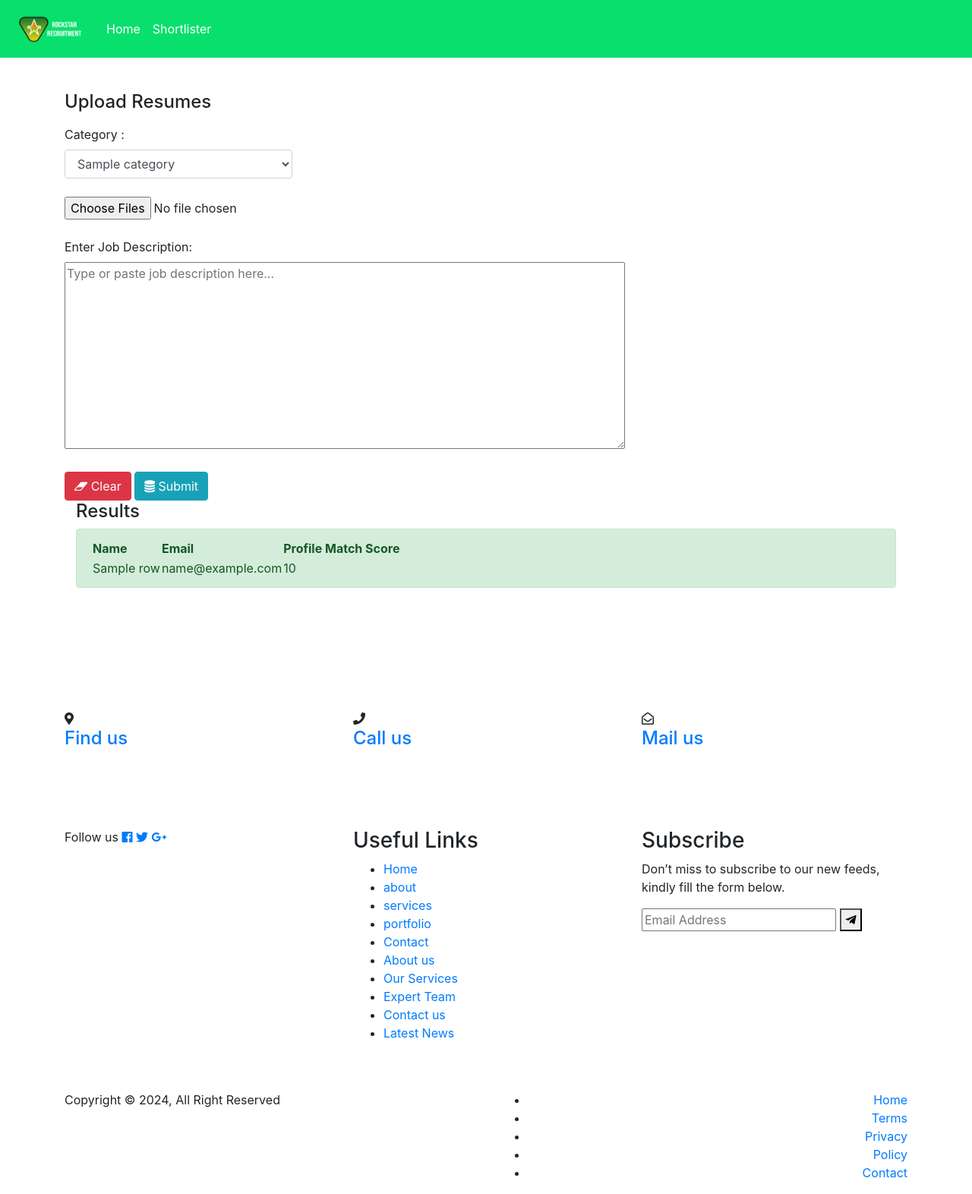
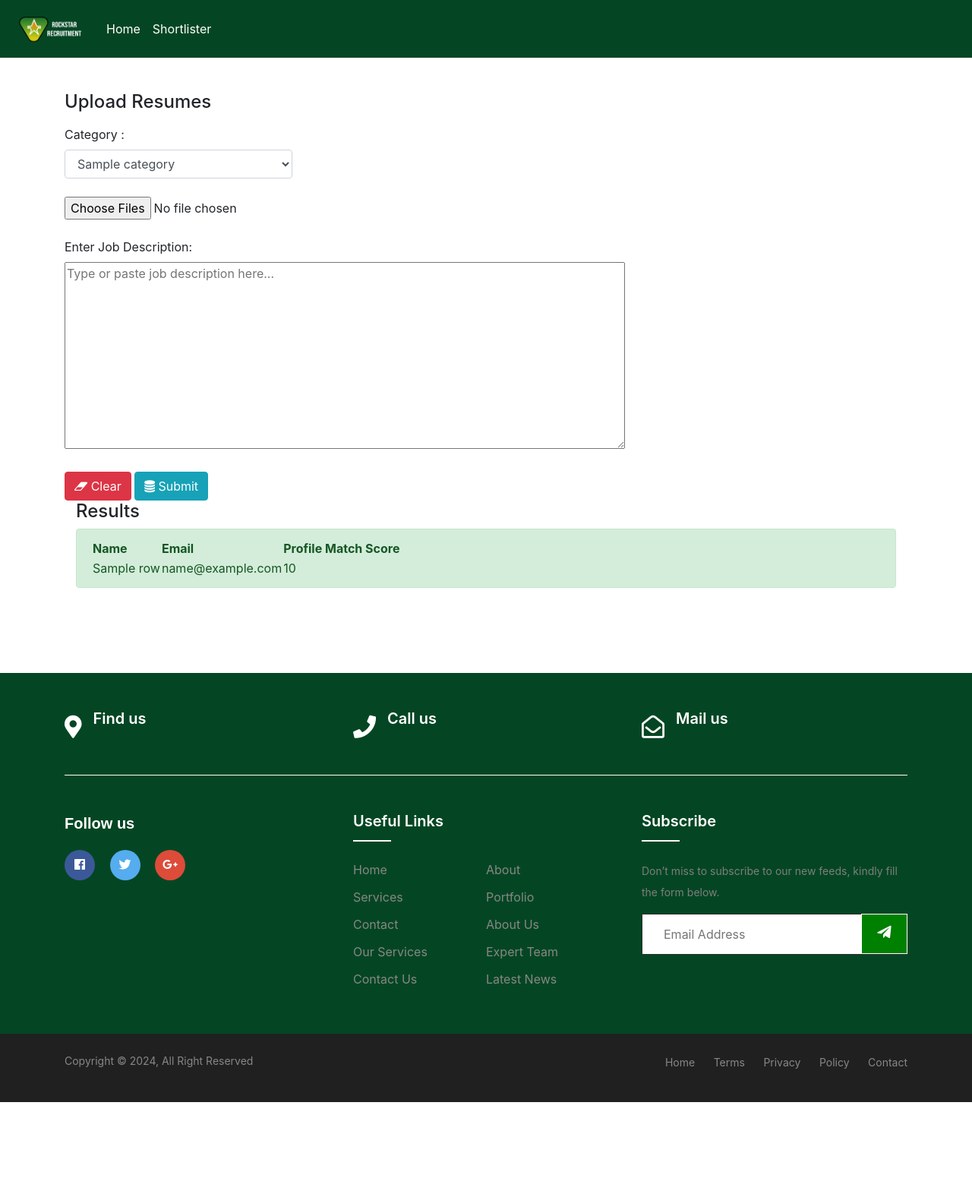
Before and after one commit to enfusemsai/Rockstar, a Flask app: template template/index.html in a window 1280 px wide. Shown: the whole page at 76% size. After the commit the page ends 1451 px from the top, so only its background shows below. Run offline with Flask 3, Linux system fonts and the light colour scheme; the template is opened without the code that fills it: most values are stand-ins (such as "Sample title", 1, 10 or a date in 2020); some libraries are stand-ins or nearby versions.

Commit message:
Update index.css

```diff
--- a/static/index.css
+++ b/static/index.css
@@ -4,5 +4,178 @@ img{
 
 }
 nav{
-    background: rgb(9, 223, 109);
+    background:rgb(4, 70, 35);
 }
+/* body{
+
+  margin-left: 310px;
+  padding: 20px;
+  margin-bottom: 11px;
+  background-image:linear-gradient(90deg,rgba(100,100,100,1),rgba(100,100,100,1)),url("./background_image.png");
+} */
+
+
+
+
+ul {
+    margin: 0px;
+    padding: 0px;
+}
+.footer-section {
+  background:rgb(4, 70, 35);
+  position: relative;
+}
+.footer-cta {
+  border-bottom: 1px solid white;
+}
+.single-cta i {
+  color: white;
+  font-size: 30px;
+  float: left;
+  margin-top: 8px;
+}
+.cta-text {
+  padding-left: 15px;
+  display: inline-block;
+}
+.cta-text h4 {
+  color: #fff;
+  font-size: 20px;
+  font-weight: 600;
+  margin-bottom: 2px;
+}
+.cta-text a {
+  color: white;
+
+}
+
+
+.footer-content {
+  position: relative;
+  z-index: 2;
+}
+.footer-pattern img {
+  position: absolute;
+  top: 0;
+  left: 0;
+  height: 330px;
+  background-size: cover;
+  background-position: 100% 100%;
+}
+.footer-logo {
+  margin-bottom: 30px;
+}
+.footer-logo img {
+    max-width: 200px;
+}
+.footer-text p {
+  margin-bottom: 14px;
+  font-size: 14px;
+      color: #7e7e7e;
+  line-height: 28px;
+}
+.footer-social-icon span {
+  color: #fff;
+  display: block;
+  font-size: 20px;
+  font-weight: 700;
+  font-family: 'Poppins', sans-serif;
+  margin-bottom: 20px;
+}
+.footer-social-icon a {
+  color: #fff;
+  font-size: 16px;
+  margin-right: 15px;
+}
+.footer-social-icon i {
+  height: 40px;
+  width: 40px;
+  text-align: center;
+  line-height: 38px;
+  border-radius: 50%;
+}
+.facebook-bg{
+  background: #3B5998;
+}
+.twitter-bg{
+  background: #55ACEE;
+}
+.google-bg{
+  background: #DD4B39;
+}
+.footer-widget-heading h3 {
+  color: #fff;
+  font-size: 20px;
+  font-weight: 600;
+  margin-bottom: 40px;
+  position: relative;
+}
+.footer-widget-heading h3::before {
+  content: "";
+  position: absolute;
+  left: 0;
+  bottom: -15px;
+  height: 2px;
+  width: 50px;
+  background: white;
+}
+.footer-widget ul li {
+  display: inline-block;
+  float: left;
+  width: 50%;
+  margin-bottom: 12px;
+}
+.footer-widget ul li a:hover{
+  color: white;
+}
+.footer-widget ul li a {
+  color: #878787;
+  text-transform: capitalize;
+}
+.subscribe-form {
+  position: relative;
+  overflow: hidden;
+}
+.subscribe-form input {
+  width: 100%;
+  padding: 14px 28px;
+  background: white;
+  border: 1px solid #2E2E2E;
+  color: #fff;
+}
+.subscribe-form button {
+    position: absolute;
+    right: 0;
+    background: green;
+    padding: 13px 20px;
+    border: 1px solid white;
+    top: 0;
+}
+.subscribe-form button i {
+  color: #fff;
+  font-size: 22px;
+  transform: rotate(-6deg);
+}
+.copyright-area{
+  background: #202020;
+  padding: 25px 0;
+}
+.copyright-text p {
+  margin: 0;
+  font-size: 14px;
+  color: #878787;
+}
+.copyright-text p a{
+  color: white;
+}
+.footer-menu li {
+  display: inline-block;
+  margin-left: 20px;
+}
+.footer-menu li:hover a{
+  color: white;
+}
+.footer-menu li a {
+  font-size: 14px;
+  color: #878787;
+}
```
